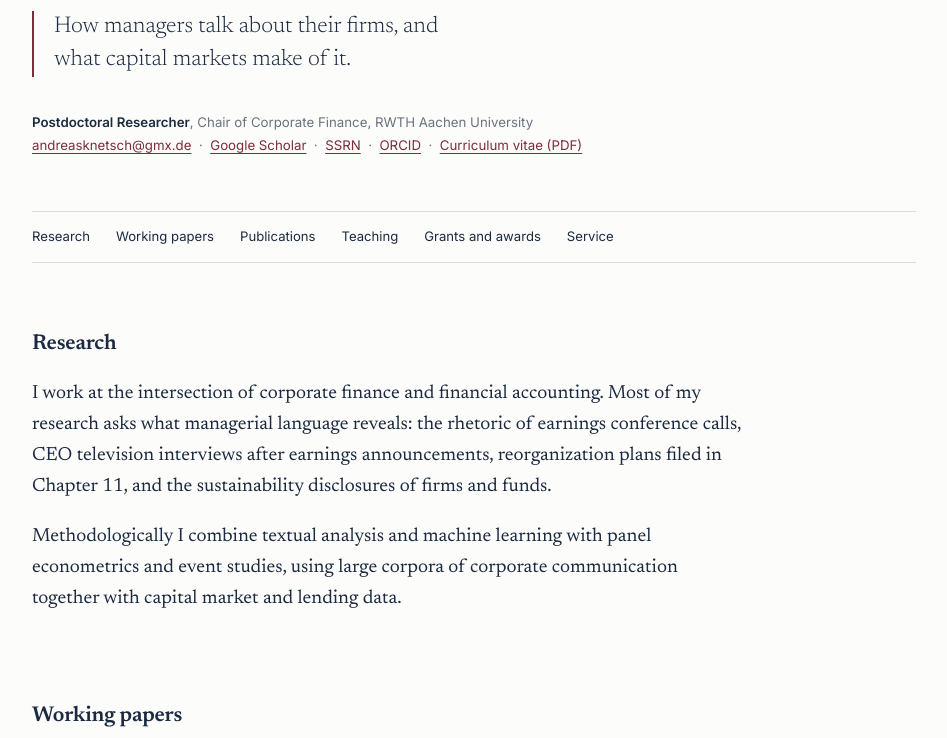
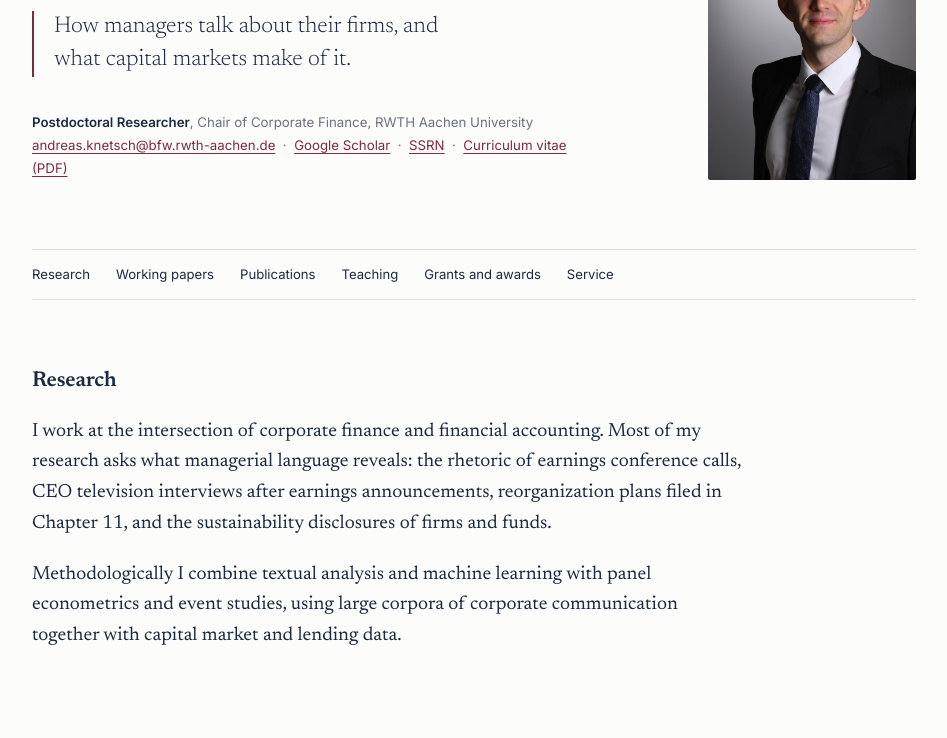
Before and after one commit to AndreasKnetsch/Homepage, a plain HTML site: page index.html in a window 1280 px wide. Shown: the part 186-924 px from the top of the page, without its empty margins (166-1113 px from the left). Drawn offline with Linux system fonts and the light colour scheme.

Commit message:
Add files via upload

```diff
--- a/index.html
+++ b/index.html
@@ -44,6 +44,21 @@
 
   /* ---------- hero ---------- */
   header.hero{padding:96px 0 0;}
+
+  .hero-grid{
+    display:grid;
+    grid-template-columns:1fr 208px;
+    gap:56px;
+    align-items:start;
+  }
+
+  .portrait{
+    width:100%;
+    height:auto;
+    display:block;
+    border-radius:2px;
+    margin-top:10px;
+  }
 
   h1{
     font-size:clamp(2.9rem,7.4vw,4.6rem);
@@ -162,6 +177,8 @@
   @media (max-width:620px){
     body{font-size:18px;}
     header.hero{padding-top:60px;}
+    .hero-grid{grid-template-columns:1fr;gap:0;}
+    .portrait{width:148px;margin:26px 0 0;}
     ul.entries > li{grid-template-columns:1fr;gap:4px;}
     .year{order:-1;}
     nav{gap:16px 20px;}
@@ -181,18 +198,23 @@
 <div class="wrap">
 
   <header class="hero">
+   <div class="hero-grid">
+    <div>
     <h1>Andreas&nbsp;Knetsch</h1>
 
     <p class="statement">How managers talk about their firms, and what capital markets make of it.</p>
 
     <p class="identity">
       <strong>Postdoctoral Researcher</strong>, Chair of Corporate Finance, RWTH Aachen University<br>
-      <a href="mailto:andreasknetsch@gmx.de">andreasknetsch@gmx.de</a> &nbsp;·&nbsp;
-      <a href="#">Google Scholar</a> &nbsp;·&nbsp;
-      <a href="#">SSRN</a> &nbsp;·&nbsp;
-      <a href="#">ORCID</a> &nbsp;·&nbsp;
-      <a href="cv.pdf">Curriculum vitae (PDF)</a>
+      <a href="mailto:andreas.knetsch@bfw.rwth-aachen.de">andreas.knetsch@bfw.rwth-aachen.de</a> &nbsp;·&nbsp;
+      <a href="https://scholar.google.com/citations?user=9D-W80oAAAAJ&amp;hl=en">Google Scholar</a> &nbsp;·&nbsp;
+      <a href="https://papers.ssrn.com/sol3/cf_dev/AbsByAuth.cfm?per_id=3039897">SSRN</a> &nbsp;·&nbsp;
+      <a href="CV_Andreas_Knetsch.pdf">Curriculum vitae (PDF)</a>
     </p>
+    </div>
+
+    <img class="portrait" src="portrait.jpg" width="720" height="900" alt="Portrait of Andreas Knetsch">
+   </div>
 
     <nav>
       <a href="#research">Research</a>
```
Also changed, not shown: portrait.jpg (added), 1 other file.
